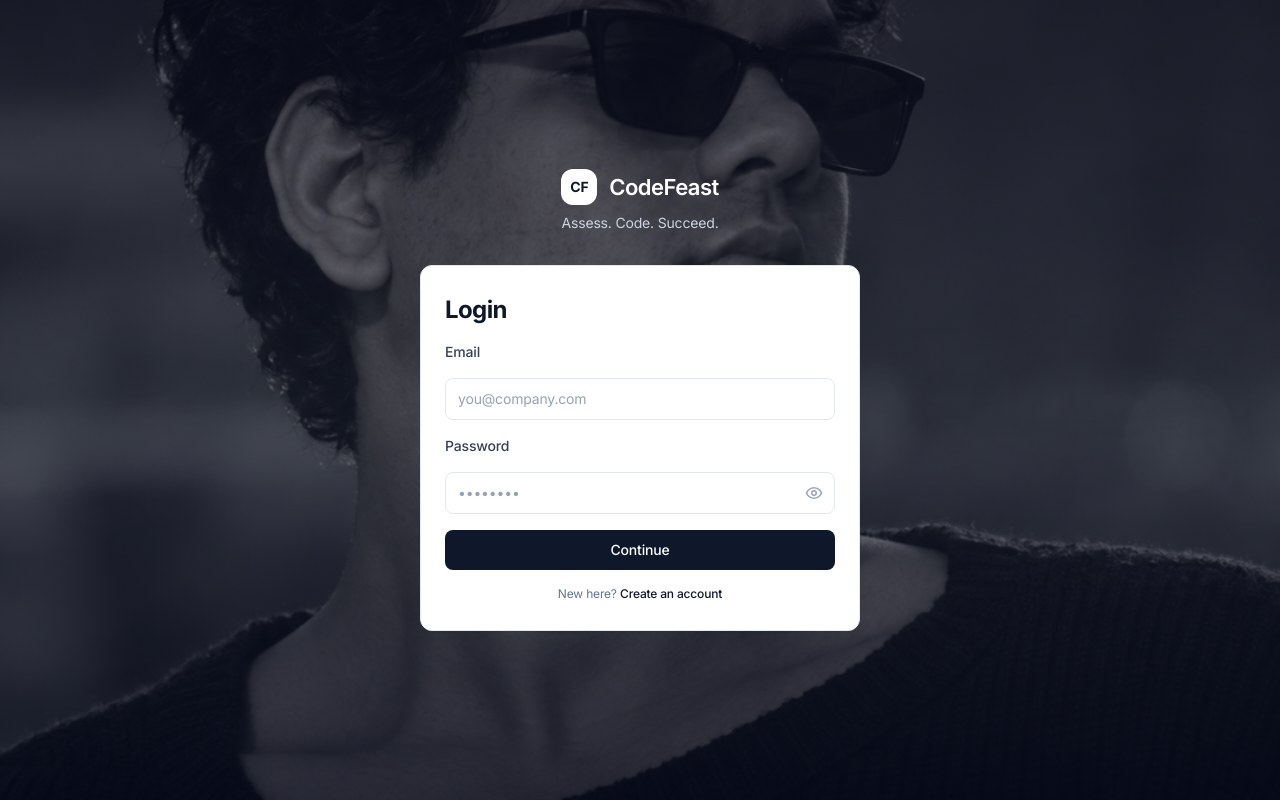
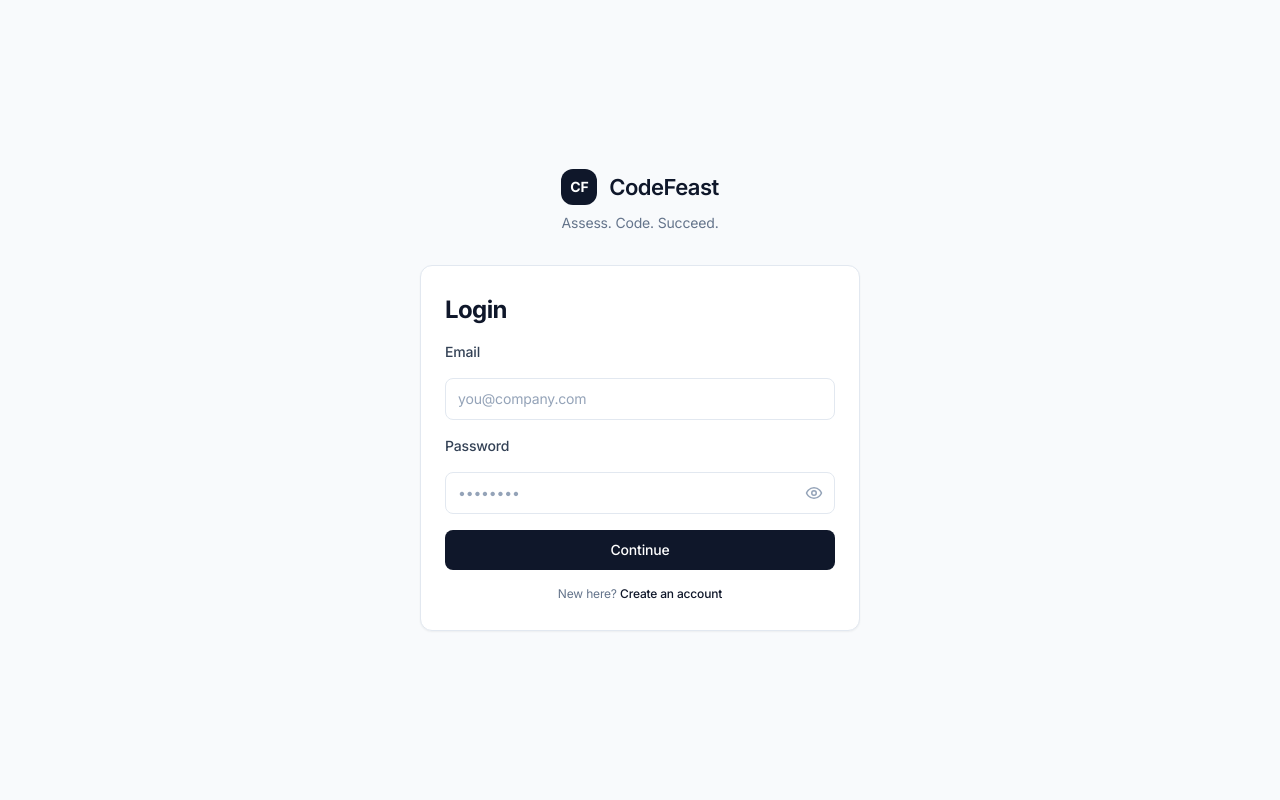
Before and after one commit to Adarsh261206/CodeFeast, a React (Vite) app in the folder frontend/: page /login in a window 1280 px wide. Built offline with nearby package versions, Linux system fonts and the light colour scheme; no server answers.

Commit message:
revert(login): restore original plain login page, drop background photo asset

```diff
--- a/frontend/src/pages/Login.tsx
+++ b/frontend/src/pages/Login.tsx
@@ -18,17 +18,14 @@ export default function Login() {
   const { refresh } = useAuth() as any
 
   return (
-    <div className="min-h-screen flex items-center justify-center p-6 md:p-10 relative">
-      {/* Background photo (Om Mishra) + dark gradient so the white card stays readable */}
-      <div className="absolute inset-0 bg-cover bg-center bg-no-repeat" style={{ backgroundImage: 'url(/login-bg.jpg)' }} aria-hidden="true" />
-      <div className="absolute inset-0 bg-gradient-to-b from-slate-950/70 via-slate-900/55 to-slate-950/80" aria-hidden="true" />
-      <div className="relative z-10 w-full max-w-[440px]">
+    <div className="min-h-screen bg-[#F8FAFC] flex items-center justify-center p-6 md:p-10">
+      <div className="w-full max-w-[440px]">
         <div className="text-center mb-8">
           <div className="inline-flex items-center gap-3">
-            <div className="w-9 h-9 rounded-xl bg-white text-slate-900 grid place-items-center font-bold text-sm">CF</div>
-            <div className="text-[22px] font-semibold tracking-tight text-white">CodeFeast</div>
+            <div className="w-9 h-9 rounded-xl bg-slate-900 grid place-items-center text-white font-bold text-sm">CF</div>
+            <div className="text-[22px] font-semibold tracking-tight text-slate-900">CodeFeast</div>
           </div>
-          <div className="mt-2 text-sm text-slate-300">Assess. Code. Succeed.</div>
+          <div className="mt-2 text-sm text-slate-500">Assess. Code. Succeed.</div>
         </div>
 
         <form
```
Also changed, not shown: frontend/public/login-bg.jpg (deleted).
